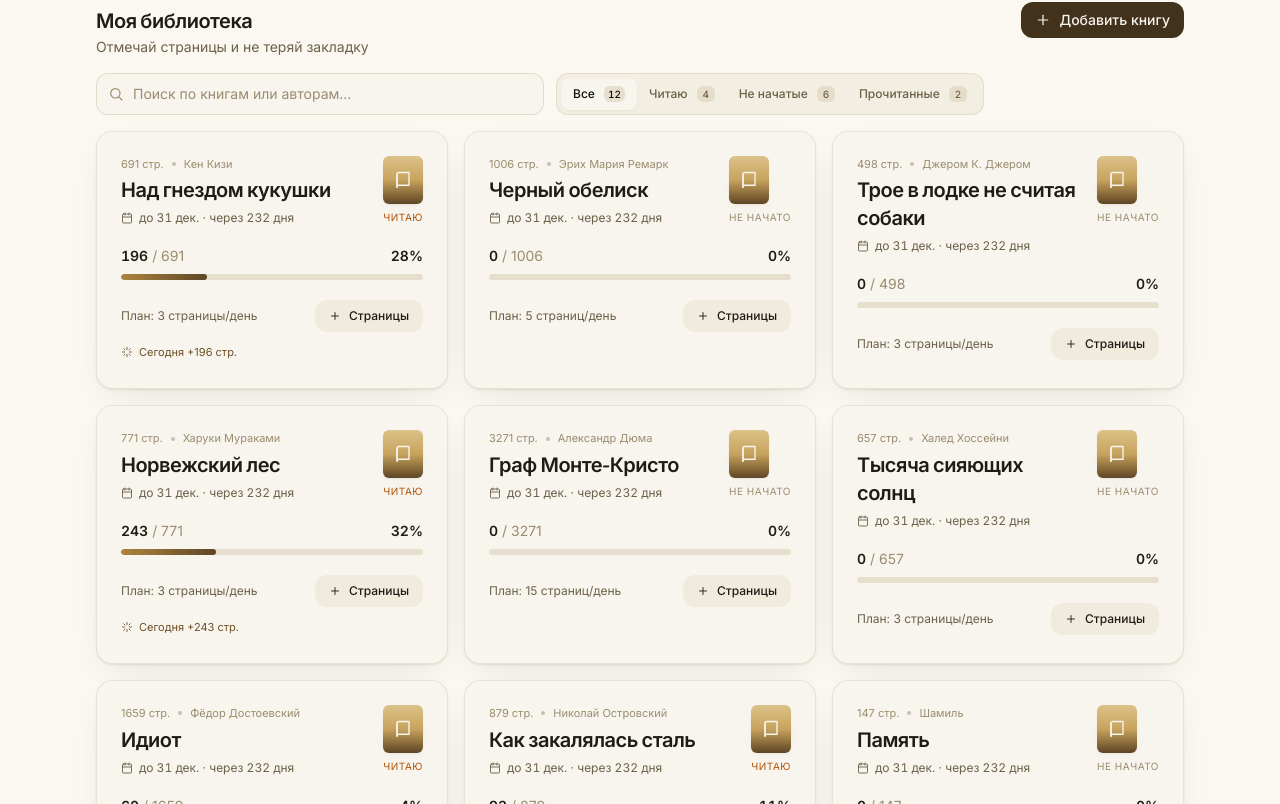
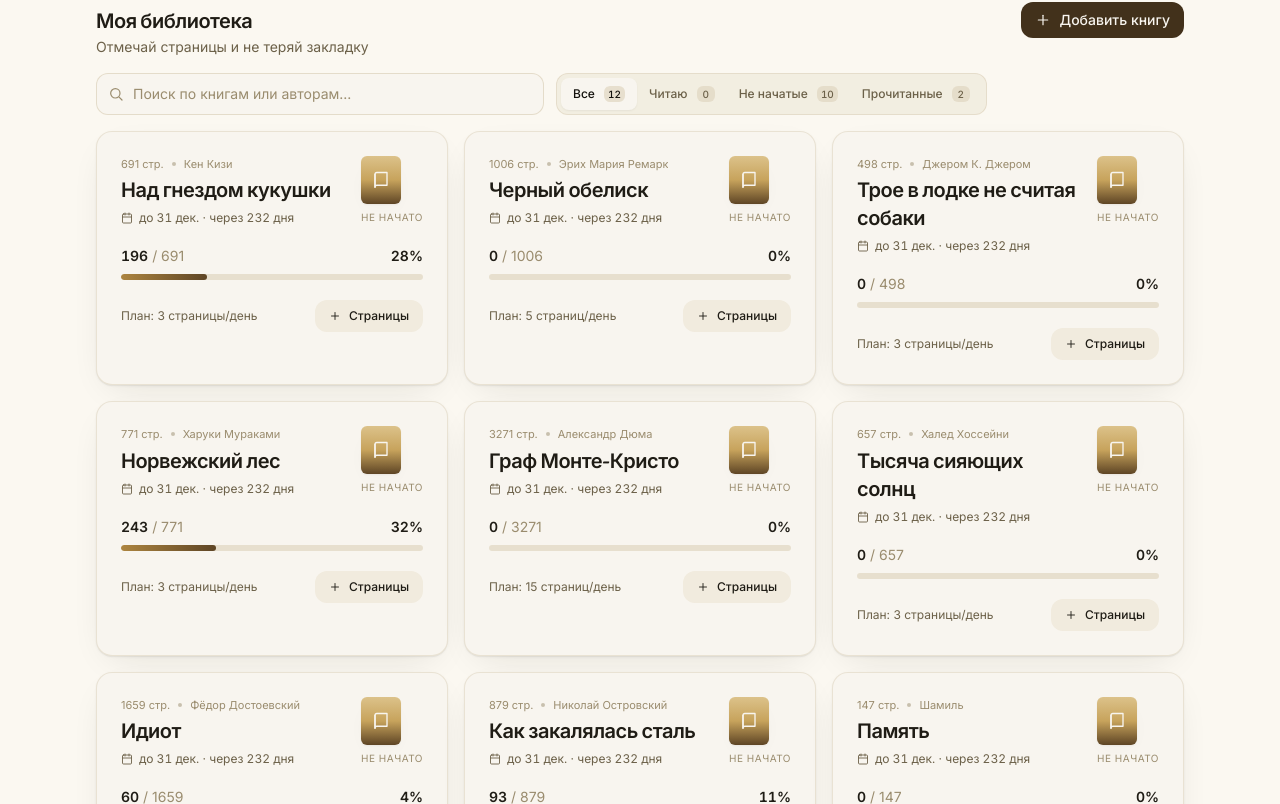
Before and after one commit to dihaos/books-progress-tracker, a Vue app: page / in a window 1280 px wide. Shown: the part 1816-2620 px from the top of the page. Built offline with nearby package versions, Linux system fonts and the light colour scheme.

Commit message:
правка статистики

```diff
--- a/src/stores/booksStore.js
+++ b/src/stores/booksStore.js
@@ -63,11 +63,26 @@ function hydrate() {
 function normalizeBook(raw) {
   if (!raw || typeof raw !== 'object') return null
   const totalPages = Math.max(1, Number(raw.totalPages) || 1)
-  const startPage = clampPage(Number(raw.startPage) || 0, totalPages)
   const currentPage = clampPage(
-    raw.currentPage != null ? Number(raw.currentPage) : startPage,
+    raw.currentPage != null ? Number(raw.currentPage) : 0,
     totalPages
   )
+  // startPage = baseline when book entered the tracker. If absent in raw data
+  // (seed JSON, legacy export), default to currentPage so daily deltas count
+  // only what was actually read inside the tracker, not pre-tracker progress.
+  let startPage = clampPage(
+    raw.startPage != null ? Number(raw.startPage) : currentPage,
+    totalPages
+  )
+  const history =
+    raw.history && typeof raw.history === 'object' && !Array.isArray(raw.history)
+      ? { ...raw.history }
+      : {}
+  // Legacy migration: seed-style data persisted with startPage=0 and no history
+  // would otherwise attribute all "already read" pages to the first edit day.
+  if (startPage === 0 && currentPage > 0 && Object.keys(history).length === 0) {
+    startPage = currentPage
+  }
   return {
     id: String(raw.id || uid()),
     title: String(raw.title || 'Без названия'),
@@ -80,10 +95,7 @@ function normalizeBook(raw) {
     deadline: raw.deadline || null,
     status: raw.status === 'finished' ? 'finished' : 'reading',
     finishedAt: raw.finishedAt || null,
-    history:
-      raw.history && typeof raw.history === 'object' && !Array.isArray(raw.history)
-        ? { ...raw.history }
-        : {}
+    history
   }
 }
 
@@ -215,8 +227,14 @@ export function setCurrentPage(id, rawPage) {
   const book = state.books.find((b) => b.id === id)
   if (!book) return false
   const page = clampPage(Math.floor(Number(rawPage) || 0), book.totalPages)
+  const today = todayKey()
+  // First write to this book's history: lift the baseline so today's delta
+  // counts only the freshly read pages, not the gap between startPage (often 0
+  // for legacy/seed data) and the bookmark we already had before today.
+  if (Object.keys(book.history).length === 0 && book.currentPage > book.startPage) {
+    book.startPage = book.currentPage
+  }
   book.currentPage = page
-  const today = todayKey()
   book.history[today] = page
 
   if (page >= book.totalPages) {
@@ -236,6 +254,11 @@ export function markBookFinished(id) {
   const book = state.books.find((b) => b.id === id)
   if (!book) return false
   const today = todayKey()
+  // Same baseline lift as in setCurrentPage: don't dump untracked progress
+  // into today's stats when finishing a book that had no history yet.
+  if (Object.keys(book.history).length === 0 && book.currentPage > book.startPage) {
+    book.startPage = book.currentPage
+  }
   book.currentPage = book.totalPages
   book.history[today] = book.totalPages
   book.status = 'finished'
```
